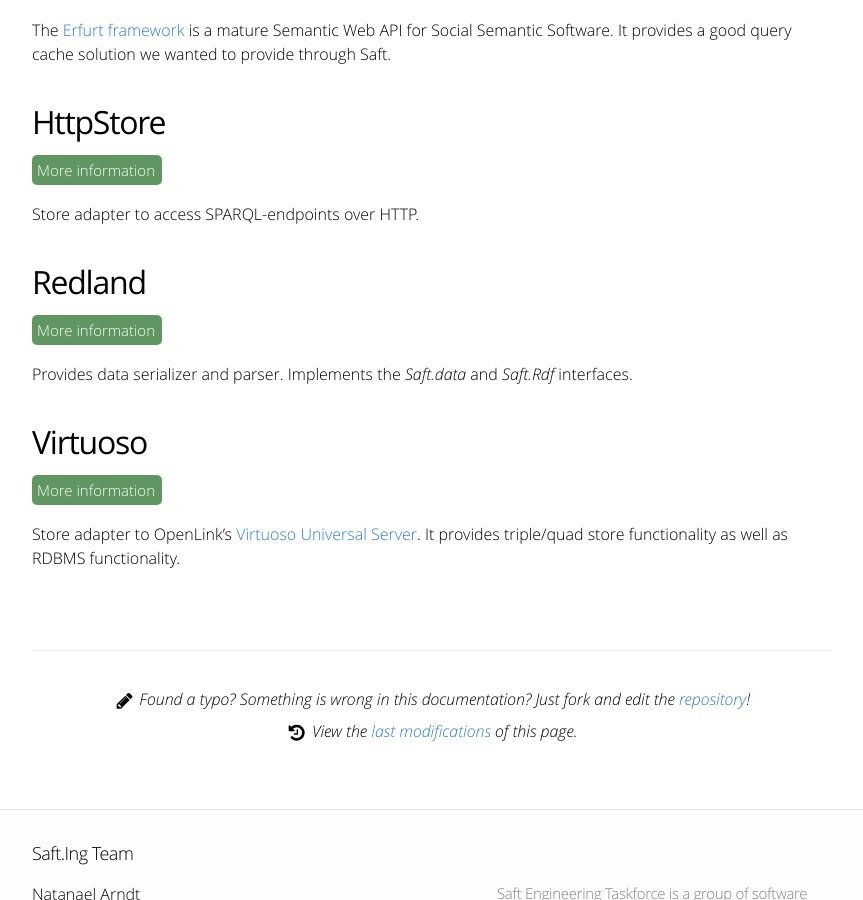
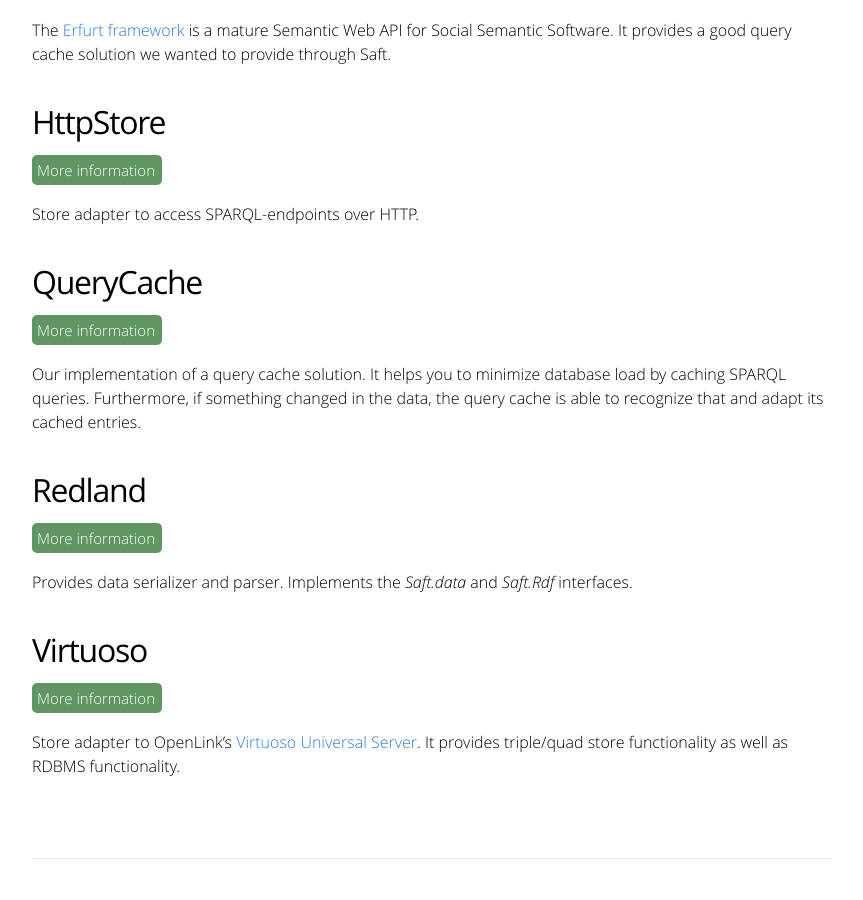
Before and after one commit to SaftIng/safting.github.io, a Jekyll site: the page built from doc/phpframework/addition.md, in a window 1280 px wide and 900 px high, scrolled down 600 px. Shown: the whole window, without its empty margins (208-1071 px from the left). Built offline with Jekyll 4.4.1, drawn with Linux system fonts in a browser that asks for light colours.

Commit message:
Update addition.md

```diff
--- a/doc/phpframework/addition.md
+++ b/doc/phpframework/addition.md
@@ -25,6 +25,12 @@ The [Erfurt framework](https://github.com/AKSW/Erfurt) is a mature Semantic Web
 
 Store adapter to access SPARQL-endpoints over HTTP.
 
+## QueryCache
+
+<a class="btn" href="querycache">More information</a>
+
+Our implementation of a query cache solution. It helps you to minimize database load by caching SPARQL queries. Furthermore, if something changed in the data, the query cache is able to recognize that and adapt its cached entries.
+
 ## Redland
 
 <a class="btn" href="redland">More information</a>
```
